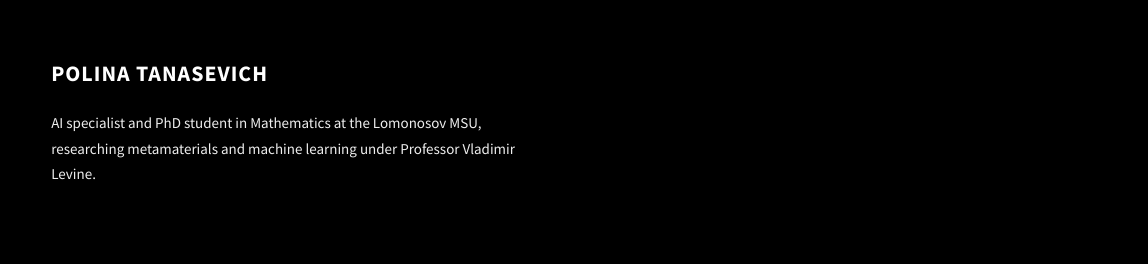
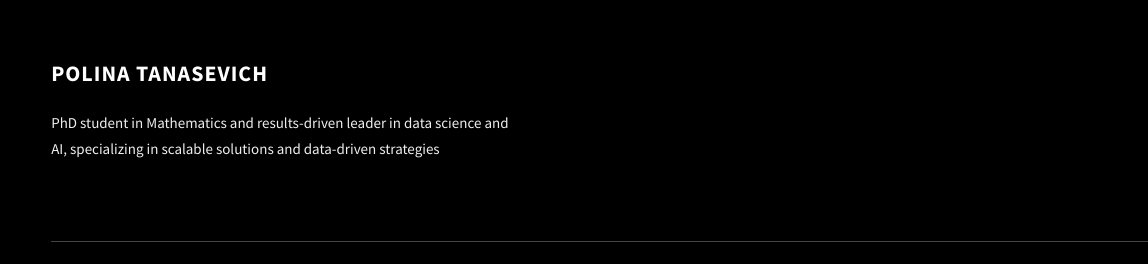
Before and after one commit to TanasevichPS/tapelich, a website: page project-2.html in a window 1280 px wide. Shown: the part 1691-1955 px from the top of the page, 0-1148 px from the left. Drawn offline with Linux system fonts and the light colour scheme.

Commit message:
Update project-2.html

```diff
--- a/project-2.html
+++ b/project-2.html
@@ -163,9 +163,7 @@
           <div class="main-footer__row main-footer__row-2">
             <h4 class="heading heading-sm text-lt">Polina Tanasevich</h4>
             <p class="main-footer__short-desc">
-              AI specialist and PhD student in Mathematics at the Lomonosov MSU,
-              researching metamaterials and machine learning under Professor
-            <a href="https://istina.msu.ru/workers/1868389/">Vladimir Levine</a>.
+              PhD student in Mathematics and results-driven leader in data science and AI, specializing in scalable solutions and data-driven strategies
             </p>
           </div>
         </div>
```
